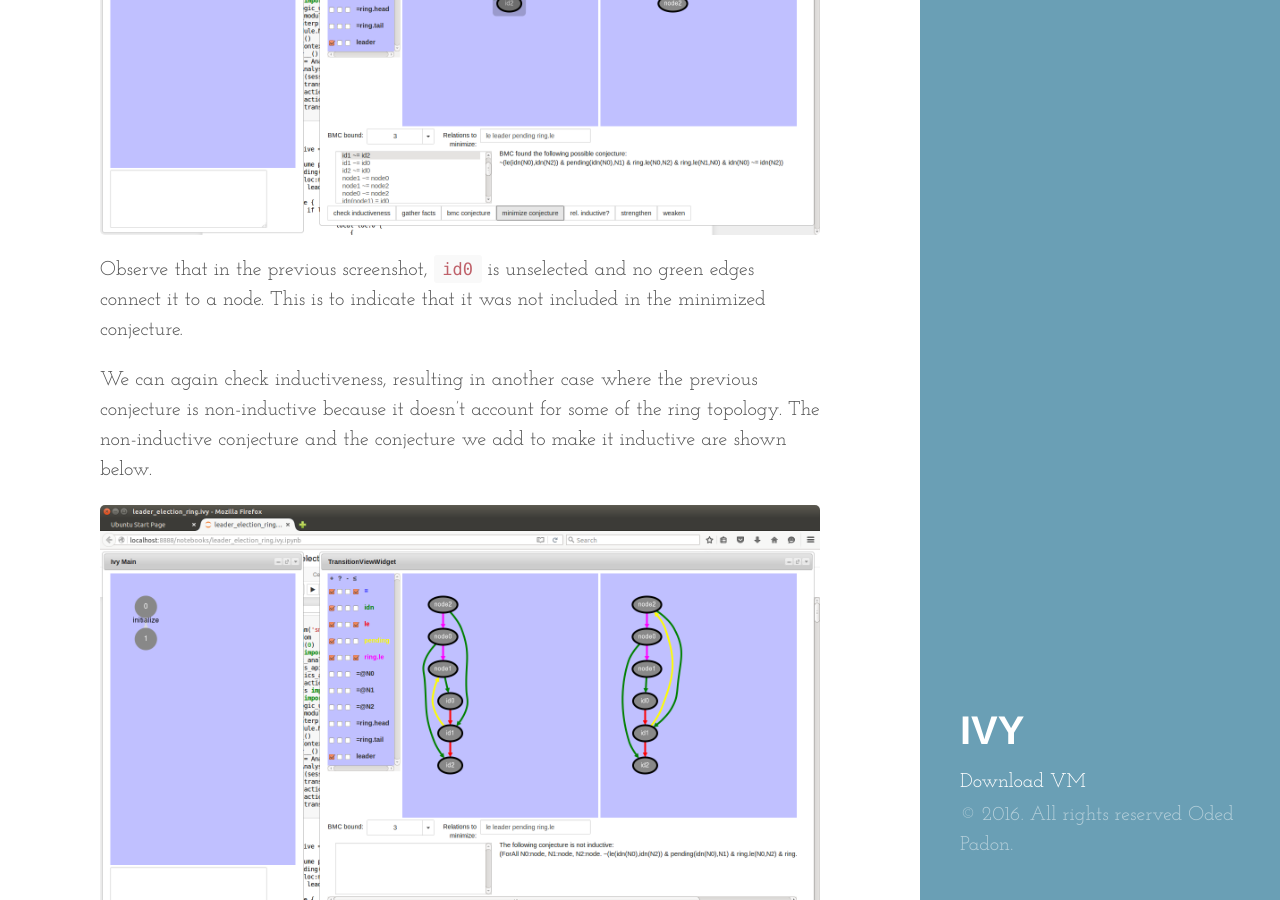
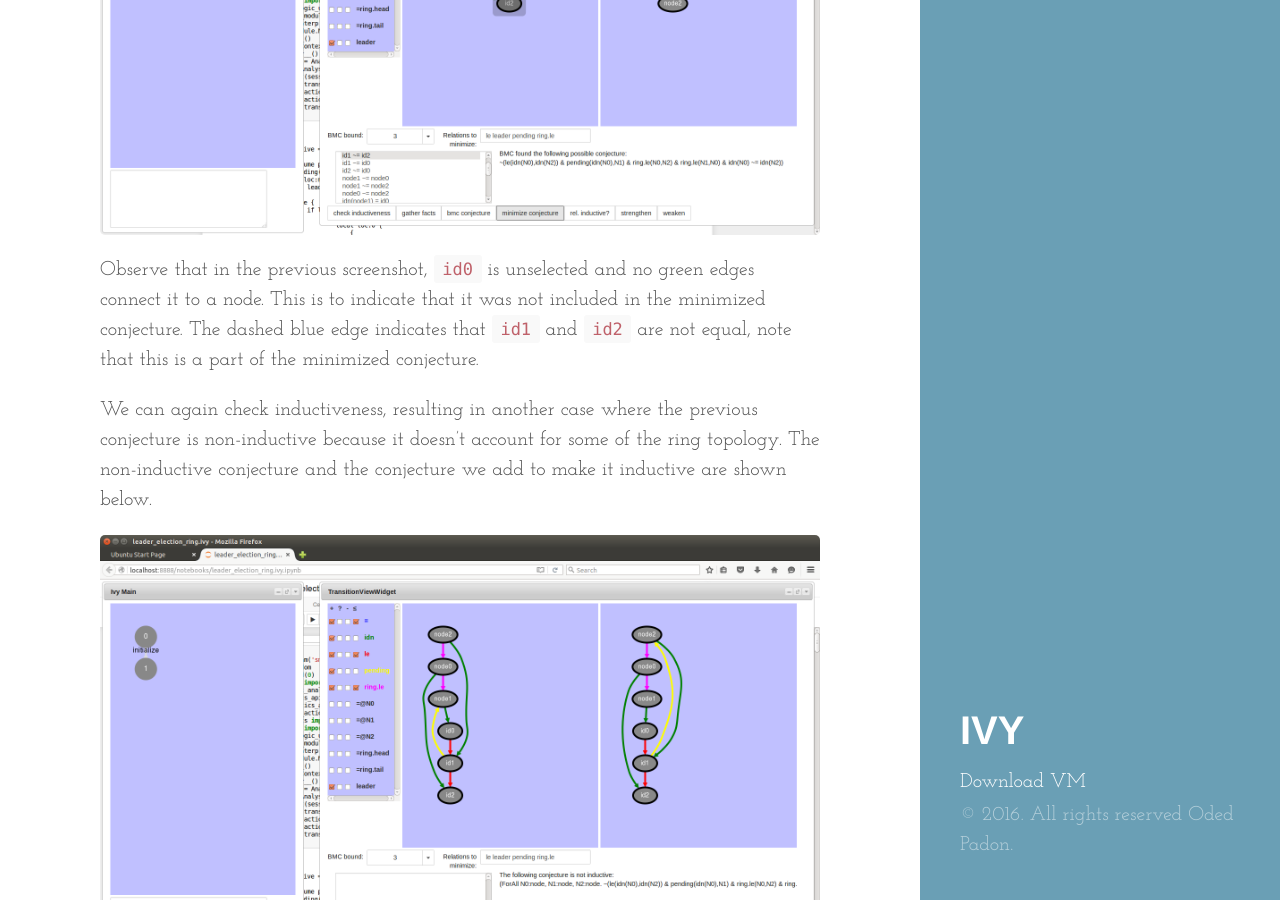
Before and after one commit to apanda/ivy, a Jekyll site: the page built from index.md, in a window 1280 px wide and 900 px high, scrolled down 5717 px. Built offline with Jekyll 4.4.1, drawn with Linux system fonts in a browser that asks for light colours.

Commit message:
Add minimized

```diff
--- a/index.md
+++ b/index.md
@@ -55,7 +55,7 @@
 
 ![Conjecture 2]({{ site.url }}/assets/conjecture2.png)
 
-Observe that in the previous screenshot, `id0` is unselected and no green edges connect it to a node. This is to indicate that it was not included in the minimized conjecture.
+Observe that in the previous screenshot, `id0` is unselected and no green edges connect it to a node. This is to indicate that it was not included in the minimized conjecture. The dashed blue edge indicates that `id1` and `id2` are not equal, note that this is a part of the minimized conjecture.
 
 We can again check inductiveness, resulting in another case where the previous conjecture is non-inductive because it doesn't account for some of the ring topology. The non-inductive conjecture and the conjecture we add to make it inductive are shown below.
 
```
Also changed, not shown: 3 other files.
